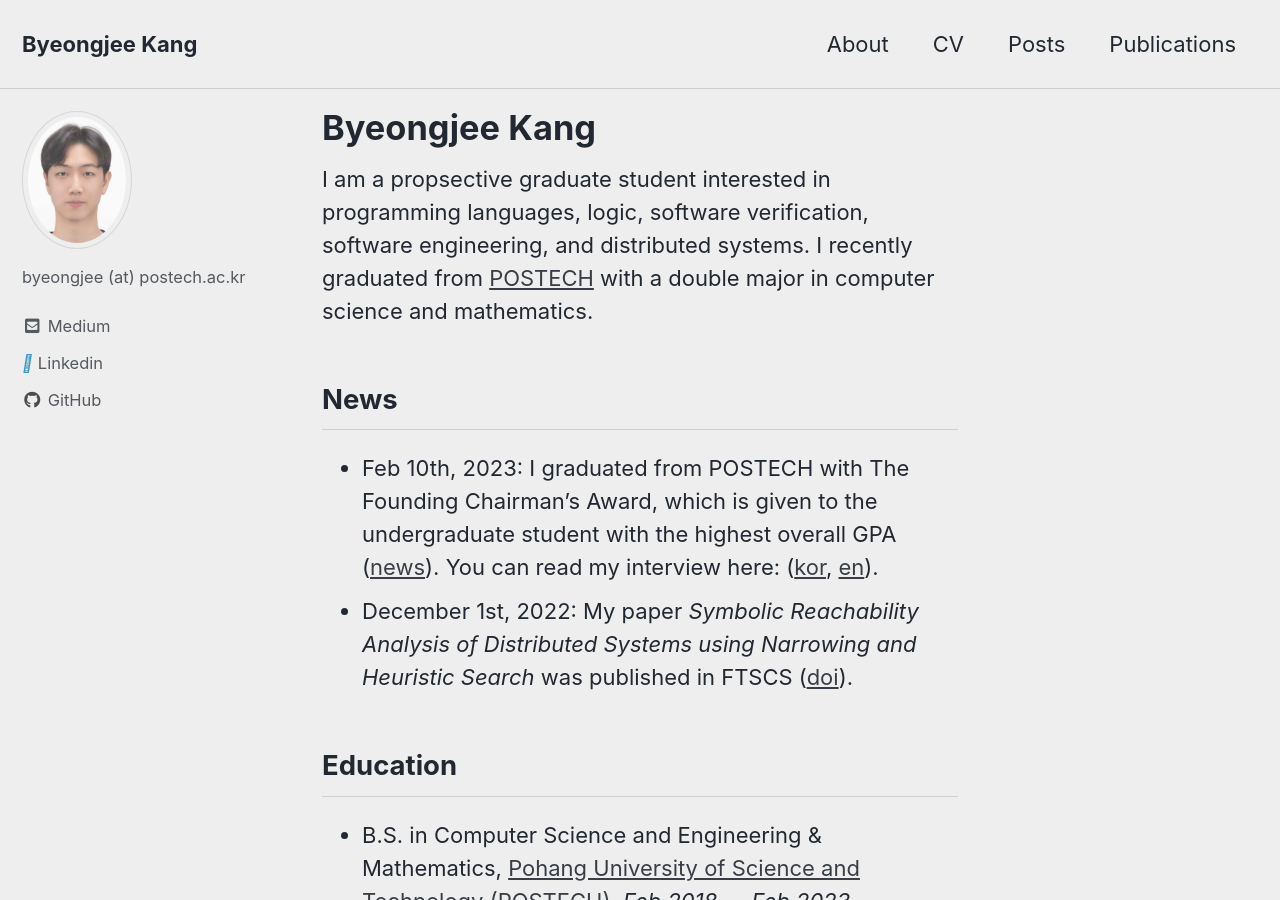
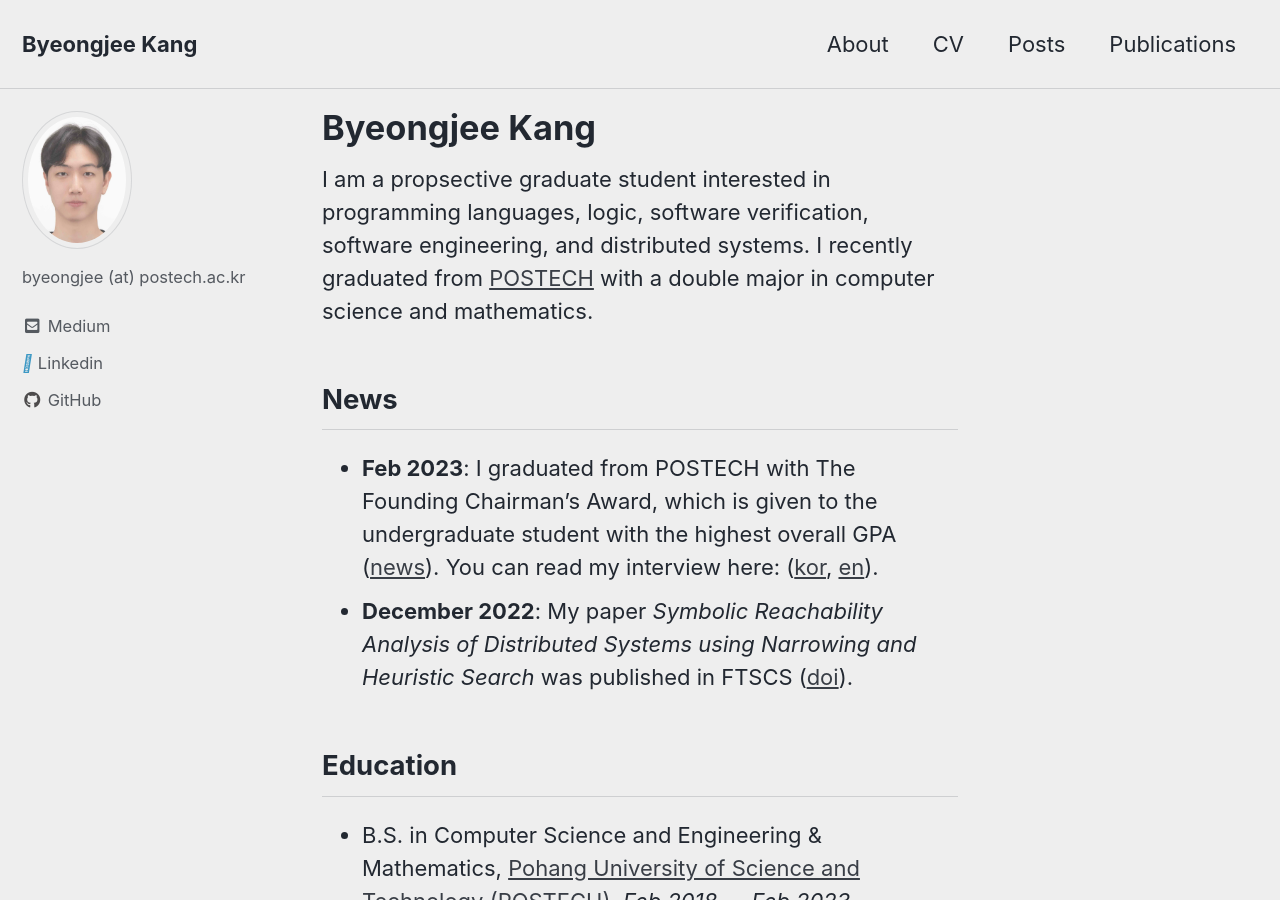
Before and after one commit to byeongjee/byeongjee.github.io, a Jekyll site: the page built from _pages/home.md, in a window 1280 px wide and 900 px high. Built offline with Jekyll 4.4.1, drawn with Linux system fonts in a browser that asks for light colours; cached includes are drawn as plain includes.

Commit message:
Polish date style in news section

```diff
--- a/_pages/home.md
+++ b/_pages/home.md
@@ -10,13 +10,13 @@ recently graduated from [POSTECH](https://www.postech.ac.kr/eng/) with a double
 major in computer science and mathematics.
 
 ## News
-- Feb 10th, 2023: I graduated from POSTECH with The Founding Chairman’s Award,
+- **Feb 2023**: I graduated from POSTECH with The Founding Chairman’s Award,
 which is given to the undergraduate student with the highest overall GPA
 ([news](https://www.postech.ac.kr/eng/everyones-a-hero-no-valedictorian-at-postechs-commencement-ceremony/?pageds=1&k=&c=)).
 You can read my interview here:
 ([kor](https://times.postech.ac.kr/news/articleView.html?idxno=22456),
 [en](http://times.postech.ac.kr/news/articleView.html?idxno=22432)).
-- December 1st, 2022: My paper *Symbolic Reachability Analysis of Distributed Systems using Narrowing and Heuristic Search* was published in FTSCS ([doi](https://dl.acm.org/doi/10.1145/3563822.3568017)).
+- **December 2022**: My paper *Symbolic Reachability Analysis of Distributed Systems using Narrowing and Heuristic Search* was published in FTSCS ([doi](https://dl.acm.org/doi/10.1145/3563822.3568017)).
 
 ## Education
 - B.S. in Computer Science and Engineering & Mathematics,
```
